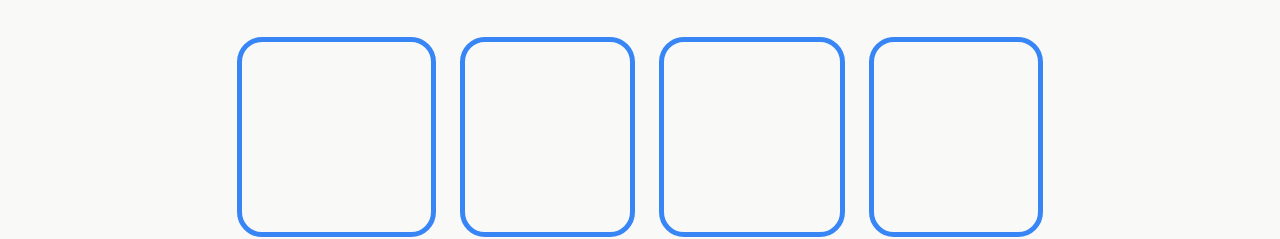
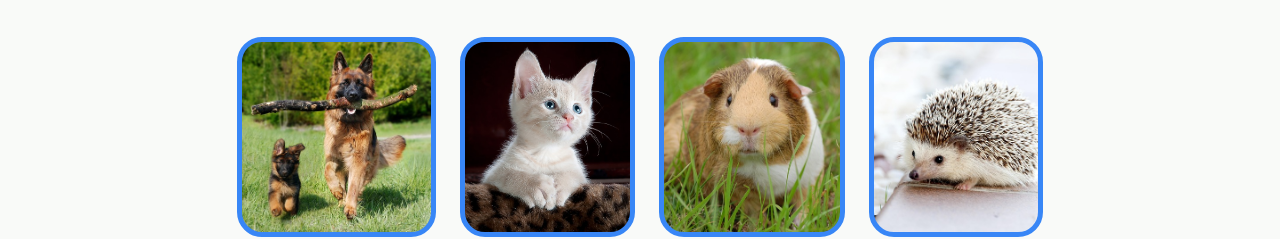
Before and after one commit to bryanquille/odin-landing-page, a plain HTML site: page index.html in a window 1280 px wide. Shown: the part 723-962 px from the top of the page. Drawn offline with Linux system fonts and the light colour scheme; the site is published under a folder, as on GitHub Pages, so addresses that start at the root find nothing.

Commit message:
Fixing some randoms images path

```diff
--- a/css/styles.css
+++ b/css/styles.css
@@ -145,22 +145,22 @@ body {
 }
 
 .image-card-1 {
-    background: url(/images/shepherd-dog.jpg) no-repeat center center;
+    background: url(../images/shepherd-dog.jpg) no-repeat center center;
     background-size: cover;
 }
 
 .image-card-2 {
-    background: url(/images/cat.jpg) no-repeat center center;
+    background: url(../images/cat.jpg) no-repeat center center;
     background-size: cover;
 }
 
 .image-card-3 {
-    background: url(/images/guinea-pig.jpg) no-repeat center center;
+    background: url(../images/guinea-pig.jpg) no-repeat center center;
     background-size: cover;
 }
 
 .image-card-4 {
-    background: url(/images/hedgehog.jpg) no-repeat center center;
+    background: url(../images/hedgehog.jpg) no-repeat center center;
     background-size: cover;
 }
 
```
